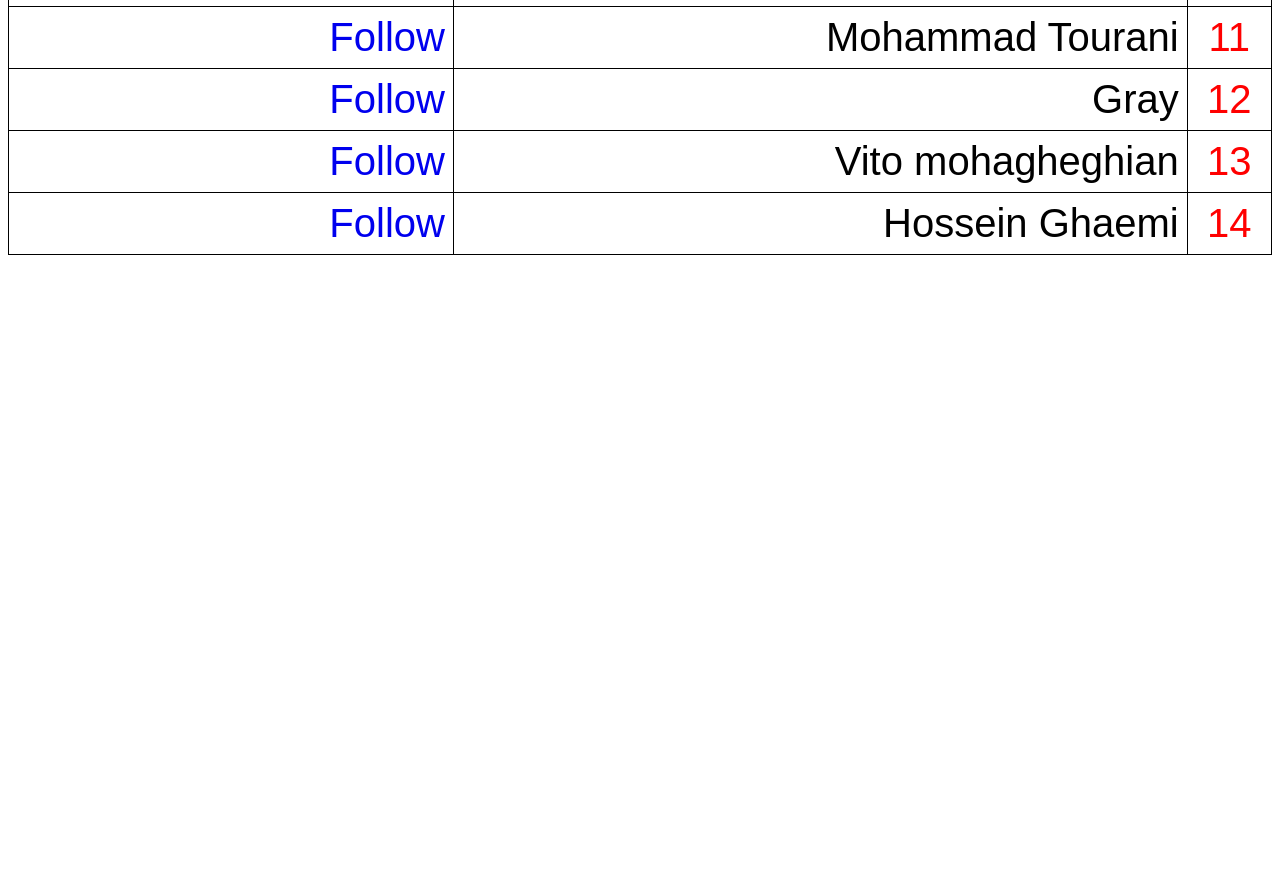
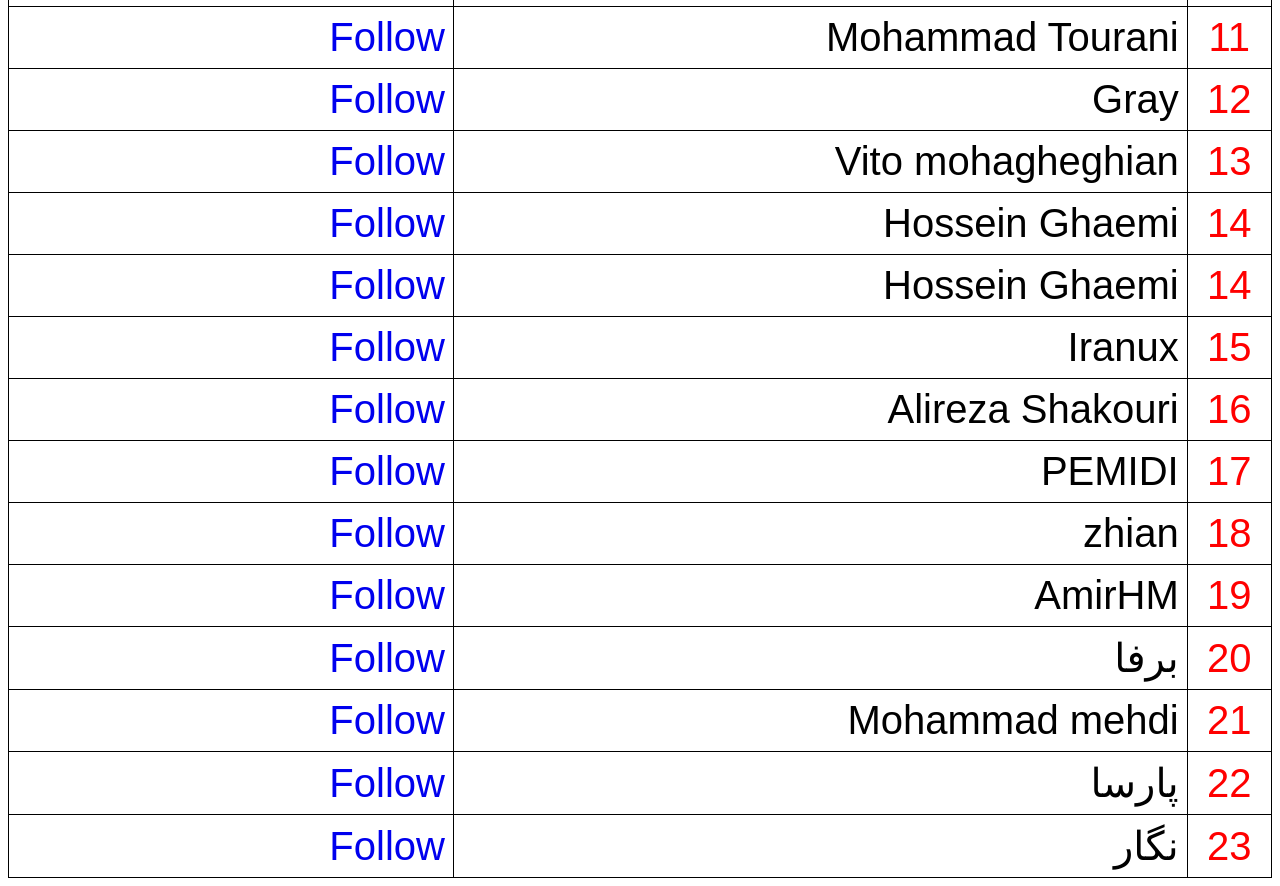
Before and after one commit to abbasdp/devtweet, a plain HTML site: page index.html in a window 1280 px wide. Shown: the part 686-1572 px from the top of the page. Before the commit the page ends 949 px from the top, so only its background shows below. Drawn offline with Linux system fonts and the light colour scheme; a small style sheet from the web is missing.

Commit message:
append list

```diff
--- a/index.html
+++ b/index.html
@@ -168,6 +168,86 @@
 
     </tr>
 
+
+    <tr>
+        <td>14</td>
+        <td>Hossein Ghaemi </td>
+        <td class="linkk"><a href="https://twitter.com/__hghaemi?t=3us_9G2POxQ8wNCgoJGFfQ&s=09">Follow</a></td>
+
+    </tr>
+
+
+    <tr>
+        <td>15</td>
+        <td>Iranux</td>
+        <td class="linkk"><a href="https://twitter.com/iranux?t=S99h04UjFaLOnwa8DRKB1w&s=09">Follow</a></td>
+
+    </tr>
+
+
+    <tr>
+        <td>16</td>
+        <td>Alireza Shakouri</td>
+        <td class="linkk"><a href="https://twitter.com/Alirezasha01?t=zZm8uxetMhudCJG3Wm3Xiw&s=09">Follow</a></td>
+
+    </tr>
+
+
+    <tr>
+        <td>17</td>
+        <td>PEMIDI</td>
+        <td class="linkk"><a href="https://twitter.com/twitter.com/PEMIDI1/">Follow</a></td>
+
+    </tr>
+
+
+    <tr>
+        <td>18</td>
+        <td>zhian</td>
+        <td class="linkk"><a href="https://twitter.com/zhiiikann1401?s=09">Follow</a></td>
+
+    </tr>
+
+
+    <tr>
+        <td>19</td>
+        <td>AmirHM</td>
+        <td class="linkk"><a href="https://twitter.com/4amirhm?t=XUV5jBZRW2uxuvnEbkgd7Q&s=09">Follow</a></td>
+
+    </tr>
+
+
+    <tr>
+        <td>20</td>
+        <td>برفا</td>
+        <td class="linkk"><a href="https://twitter.com/Barfa_a/">Follow</a></td>
+
+    </tr>
+
+
+    <tr>
+        <td>21</td>
+        <td>Mohammad mehdi</td>
+        <td class="linkk"><a href="https://twitter.com/@medi886/">Follow</a></td>
+
+    </tr>
+
+
+    <tr>
+        <td>22</td>
+        <td>پارسا</td>
+        <td class="linkk"><a href="https://twitter.com/itsthomasshelbi?s=09">Follow</a></td>
+
+    </tr>
+
+
+    <tr>
+        <td>23</td>
+        <td>نگار</td>
+        <td class="linkk"><a href="https://twitter.com/Neggaarr_?t=nIErnoW_l1wEIgBvP87d3g&s=09">Follow</a></td>
+
+    </tr>
+
     <!--bot-->
 
     </table>
```
Also changed, not shown: 2 other files.
